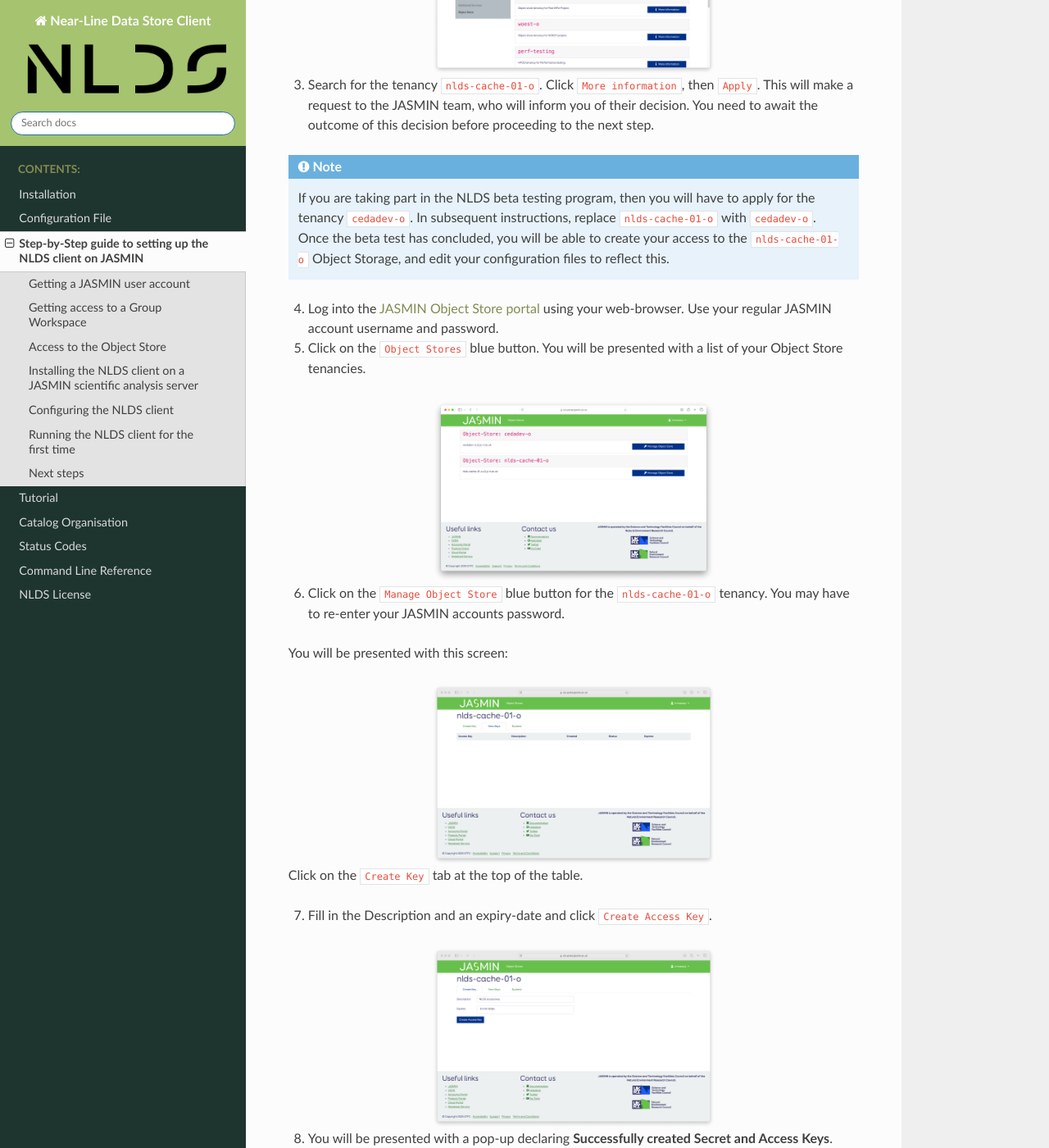
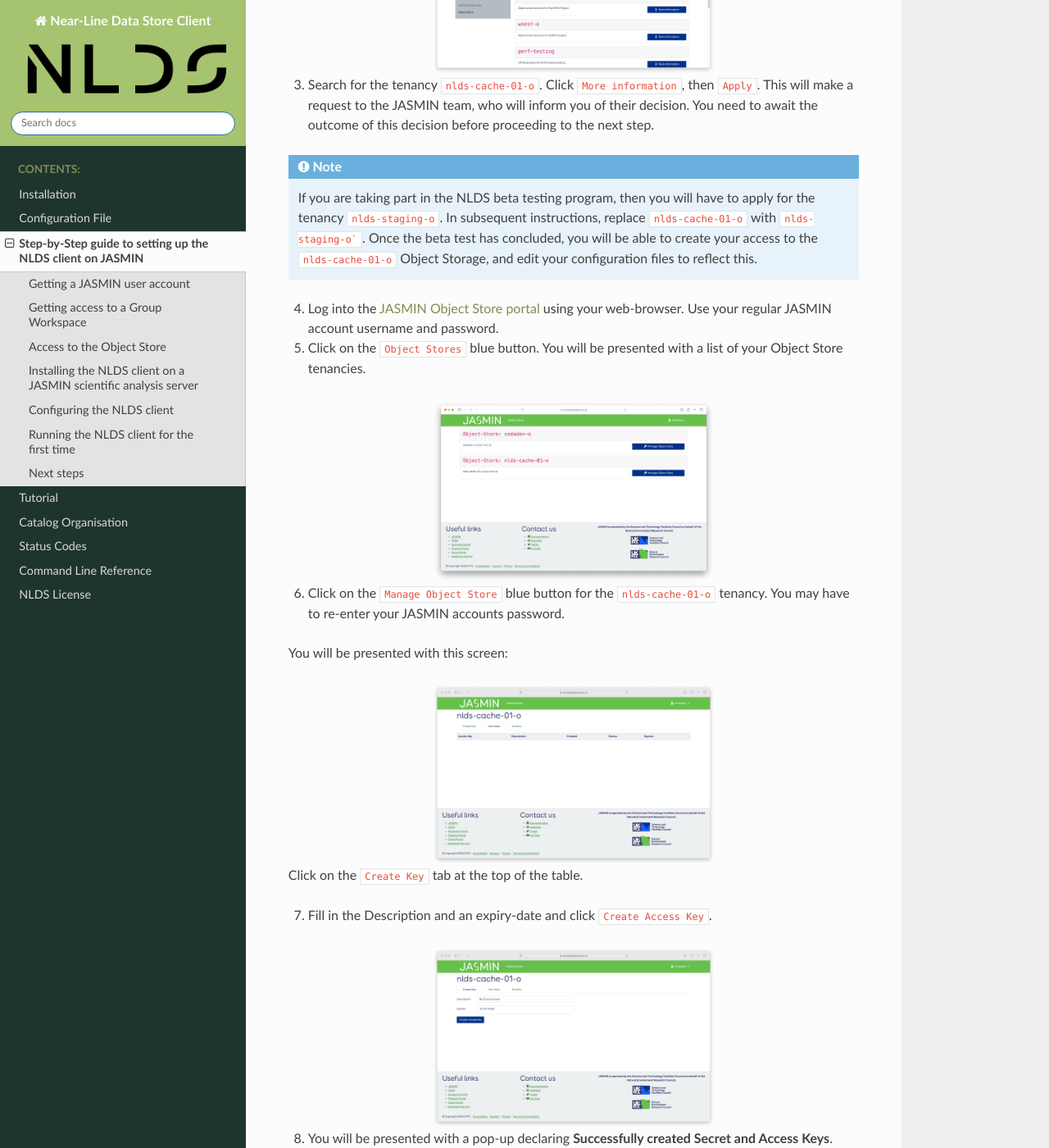
Before and after one commit to cedadev/nlds-client, a Sphinx documentation site: the page built from docs/user_guide/source/step_by_step.rst, in a window 1280 px wide and 1400 px high, scrolled down 2824 px. Shown: the whole window at 82% size. Built offline with Sphinx 7.4.7 and the Read the Docs theme 3.1.0, drawn with Linux system fonts in a browser that asks for light colours; some of the changed text lies outside the part shown.

Commit message:
Changed beta Object Store tenancy to nlds-staging-o

````diff
--- a/docs/user_guide/source/step_by_step.rst
+++ b/docs/user_guide/source/step_by_step.rst
@@ -76,7 +76,7 @@
 3. Search for the tenancy ``nlds-cache-01-o``.  Click ``More information``, then ``Apply``.  This will make a request to the JASMIN team, who will inform you of their decision.  You need to await the outcome of this decision before proceeding to the next step.
 
 .. note::
-    If you are taking part in the NLDS beta testing program, then you will have to apply for the tenancy ``cedadev-o``.  In subsequent instructions, replace ``nlds-cache-01-o`` with ``cedadev-o``.  Once the beta test has concluded, you will be able to create your access to the ``nlds-cache-01-o`` Object Storage, and edit your configuration files to reflect this.
+    If you are taking part in the NLDS beta testing program, then you will have to apply for the tenancy ``nlds-staging-o``.  In subsequent instructions, replace ``nlds-cache-01-o`` with ``nlds-staging-o```.  Once the beta test has concluded, you will be able to create your access to the ``nlds-cache-01-o`` Object Storage, and edit your configuration files to reflect this.
 
 4. Log into the `JASMIN Object Store portal <https://s3-portal.jasmin.ac.uk>`_ using your web-browser.  Use your regular JASMIN account username and password.
 5. Click on the ``Object Stores`` blue button.  You will be presented with a list of your Object Store tenancies.
@@ -104,7 +104,7 @@
 8. You will be presented with a pop-up declaring **Successfully created Secret and Access Keys**.  Carefully copy the ``Access Key`` and the ``S3 Secret Key`` and store them somewhere safe, preferably in a password manager.  **Heed the warning** - you will not be able to see the ``S3 Secret Key`` again.
 
 .. note::
-    If you are taking part in the NLDS beta testing program, then you will have to create keys for the ``cedadev-o`` tenancy. Once the beta test has concluded, you will be able to create keys for the ``nlds-cache-01-o`` tenancy, and edit your configuration files to reflect this.
+    If you are taking part in the NLDS beta testing program, then you will have to create keys for the ``nlds-staging-o``` tenancy. Once the beta test has concluded, you will be able to create keys for the ``nlds-cache-01-o`` tenancy, and edit your configuration files to reflect this.
 
 You now have access to the Object Store tenancy for NLDS, and have generated a pair of keys that will allow you to access it from the NLDS client.
 
@@ -215,14 +215,14 @@
     * ``secret_key`` : replace ``{{ os_secret_key }}`` with the value of ``S3 Secret Key`` you created in step 8 of :ref:`Access to the Object Store<object_store_access>`.
 
 .. note::
-    If you are taking part in the NLDS beta testing program, then you will have to add an extra line in the ``user`` part of the config.  This is for the ``tenancy``, which should be set to ``cedadev-o``.  i.e.:
+    If you are taking part in the NLDS beta testing program, then you will have to add an extra line in the ``user`` part of the config.  This is for the ``tenancy``, which should be set to ``nlds-staging-o```.  i.e.:
 
     .. code-block:: json
 
         "user": {
             "default_user": "{{ user }}",
             "default_group": "{{ group }}",
-            "tenancy": "cedadev-o"
+            "tenancy": "nlds-staging-o`"
         },
 
     (Don't forget the extra comma after ``group``!)
````
